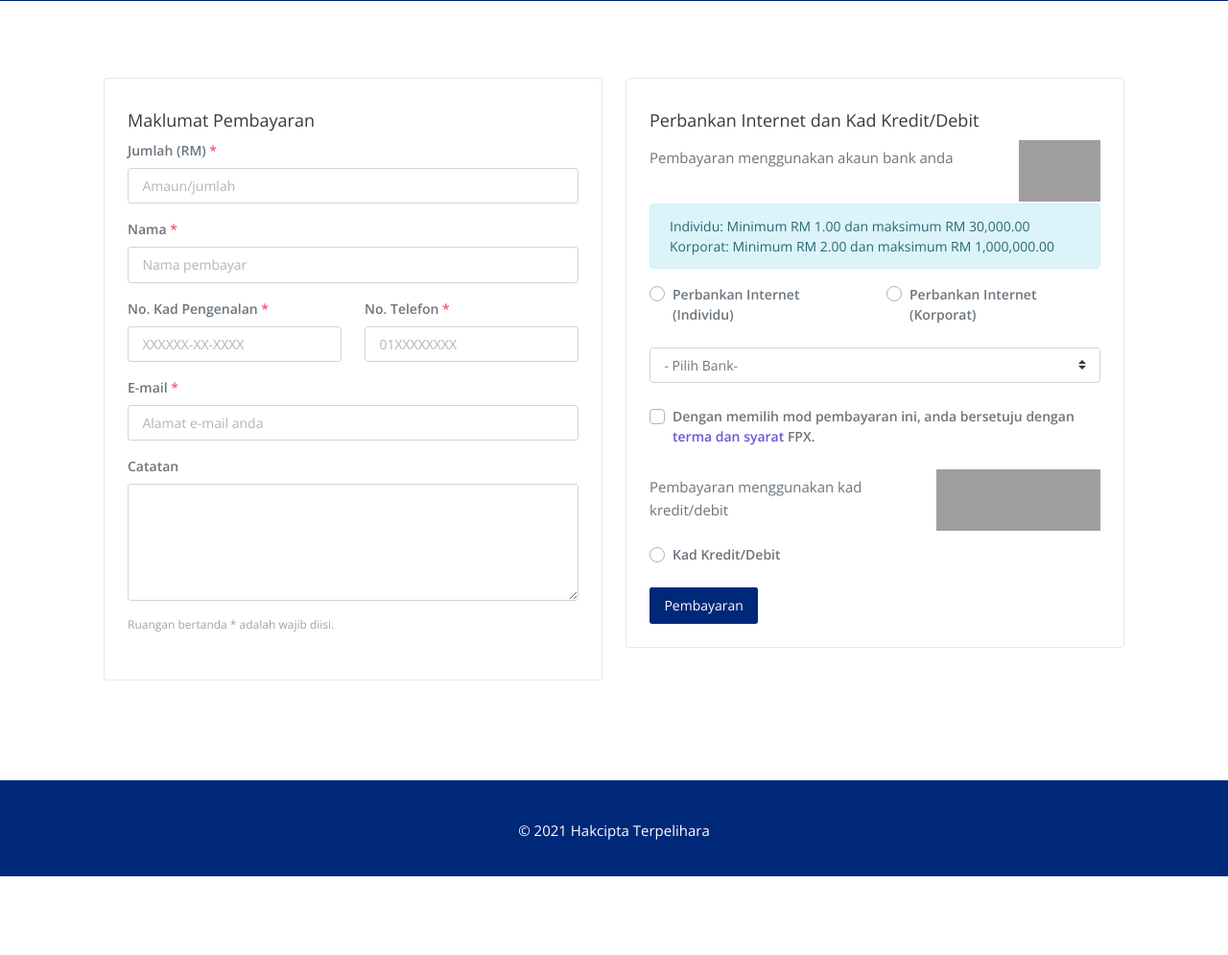
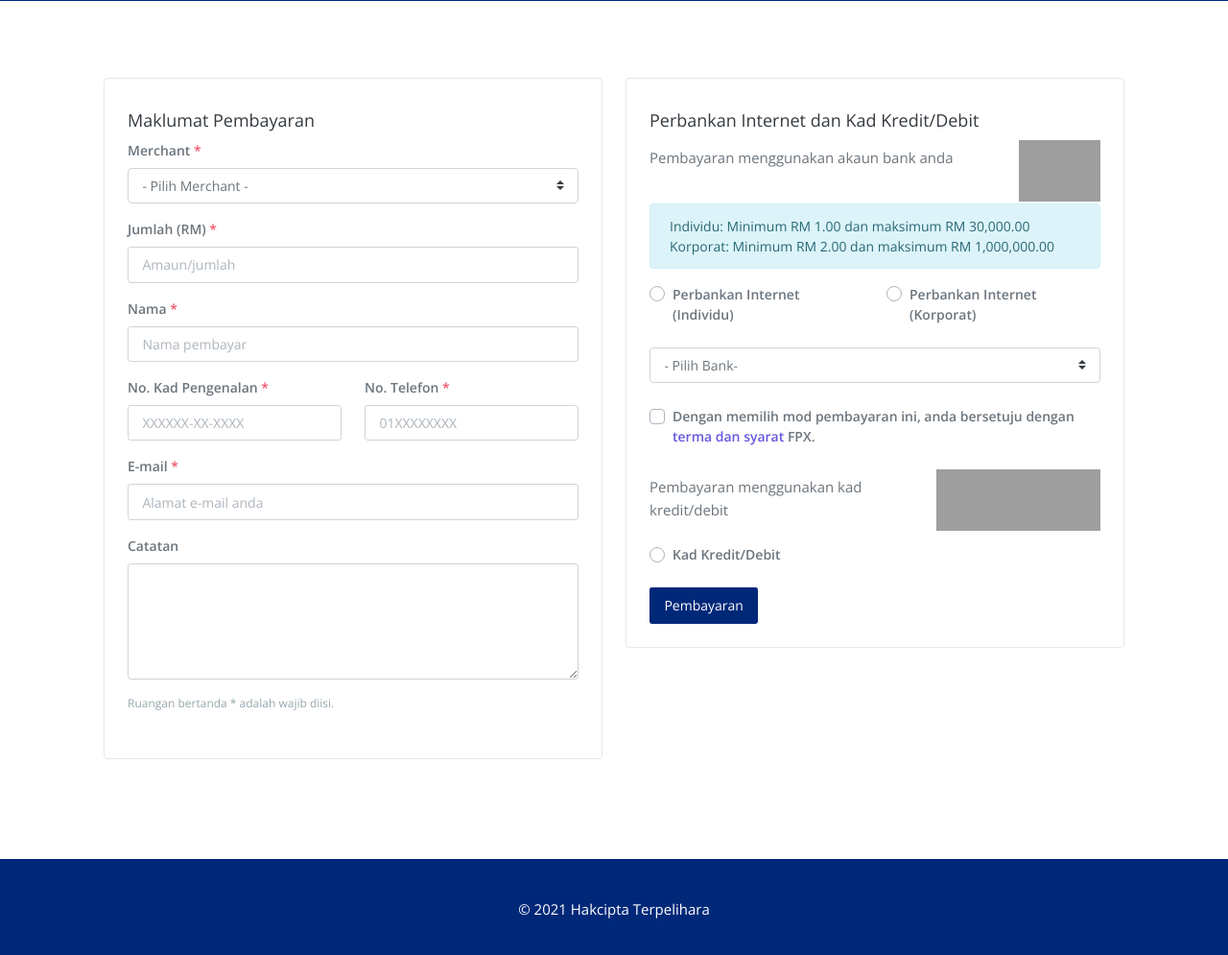
Before and after one commit to lavasystems/demo-epayment, a PHP site: page / in a window 1280 px wide. Shown: the part 222-1217 px from the top of the page at 96% size. Before the commit the page ends 1135 px from the top, so only its background shows below. Run offline with PHP 8.4, Linux system fonts and the light colour scheme; data that the repository does not hold is empty; grey boxes are pictures that could not be loaded.

Commit message:
Add merchant

```diff
--- a/index.php
+++ b/index.php
@@ -72,6 +72,12 @@ if($config['fpx']['environment'] == 'Staging'){
                             <h4>Maklumat Pembayaran</h4>
                             <div class="row mb-3">
                                 <div class="col">
+                                    <div class="form-group">
+                                        <label for="merchant">Merchant <span class="text-danger">*</span></label>
+                                        <select name="merchant" id="merchant" class="custom-select" required>
+                                            <option value="">- Pilih Merchant -</option>
+                                        </select>
+                                    </div>
                                     <div class="form-group">
                                         <label for="amount">Jumlah (RM) <span class="text-danger">*</span></label>
                                         <input type="number" min="1.00" step="0.01" class="form-control" name="amount" placeholder="Amaun/jumlah" required="" pattern="[-+]?[0-9]*[.,]?[0-9]+" id="amount">
@@ -262,6 +268,23 @@ if($config['fpx']['environment'] == 'Staging'){
                     }
                 });
             }
+
+            function getMerchant(){
+                $.ajax({
+                    type: "GET",
+                    dataType: "json",
+                    url: "php/merchant.php",
+                    success: function(response) {
+                        $.each(response.merchant, function(key,value){
+                            $('#merchant').append('<option value="'+ key +'">'+ value +'</option>');
+                        });
+                    }
+                });
+            }
+
+            $(document).ready(function(){
+                getMerchant();
+            });
         </script>
     </body>
 
```
